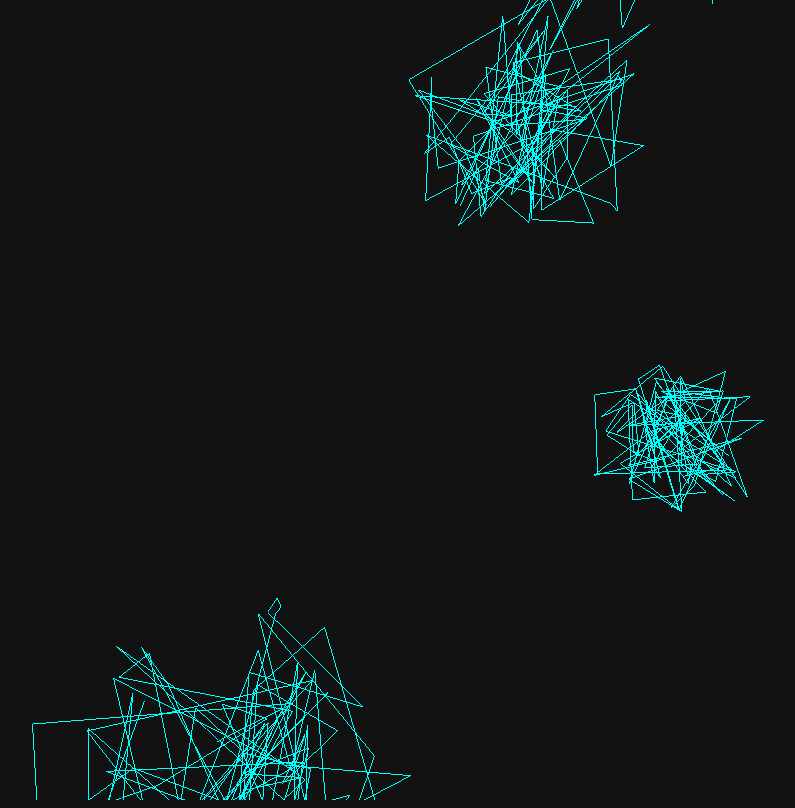
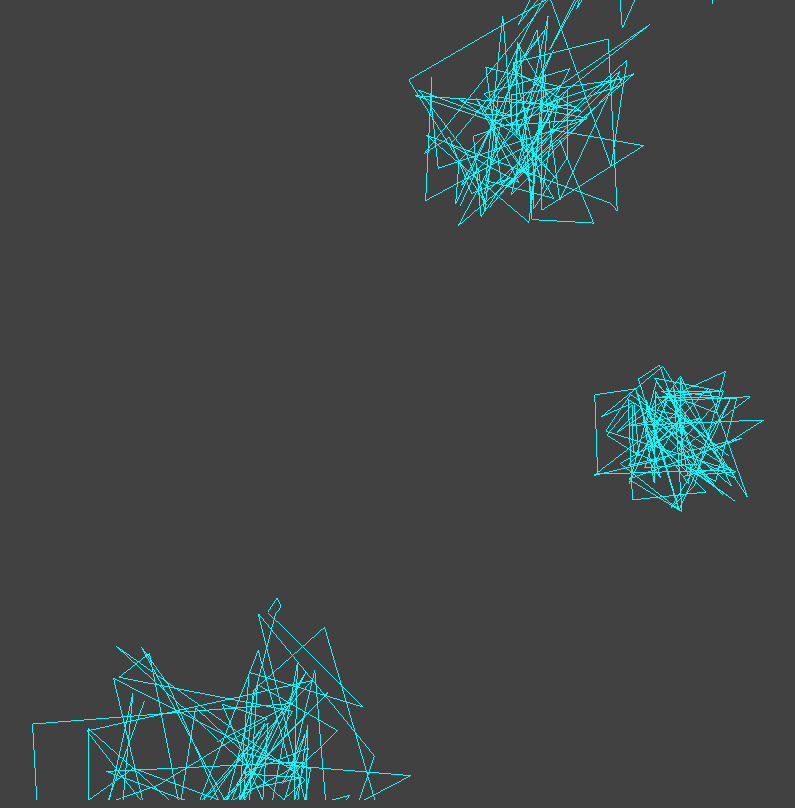
Before and after one commit to amitesh0109/amiteshanirudhan.github.io, a plain HTML site: page index.html in a window 1280 px wide. Shown: the whole page, without its empty margins (267-1062 px from the left). Drawn offline with nearby package versions, Linux system fonts and the light colour scheme.

Commit message:
Update styles.css

```diff
--- a/styles.css
+++ b/styles.css
@@ -13,6 +13,7 @@ body {
     background-color: var(--bg-color);
     color: var(--text-color);
     overflow-x: hidden;
+    background-color: rgba(18, 18, 18, 0.8);
 }
 
 #background-animation {
@@ -26,6 +27,15 @@ body {
     background: linear-gradient(45deg, var(--primary-color), var(--secondary-color));
     background-size: 400% 400%;
     animation: gradientBG 15s ease infinite;
+}
+
+#bg-canvas {
+    position: fixed;
+    top: 0;
+    left: 0;
+    width: 100%;
+    height: 100%;
+    z-index: -1;
 }
 
 @keyframes gradientBG {
```
